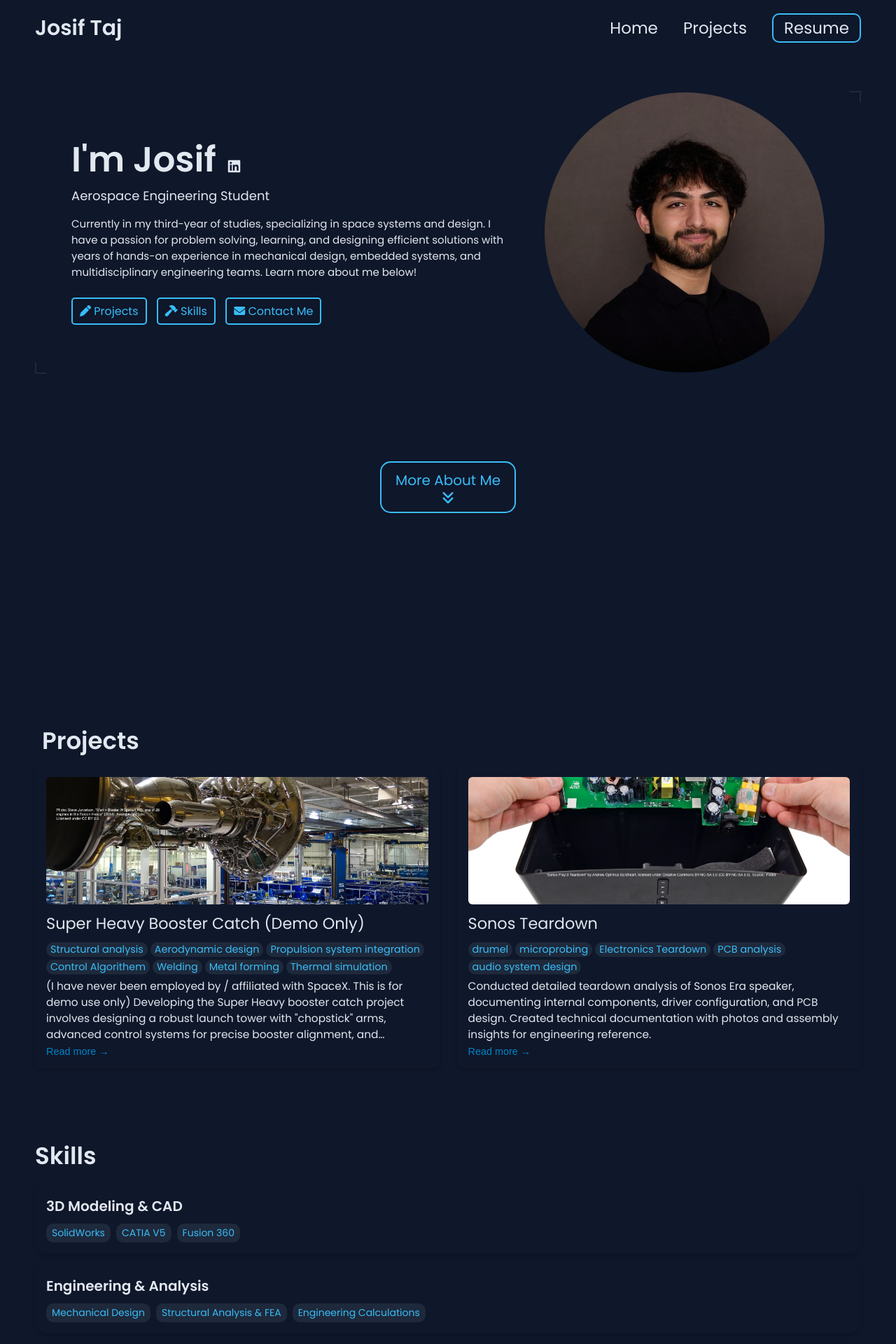
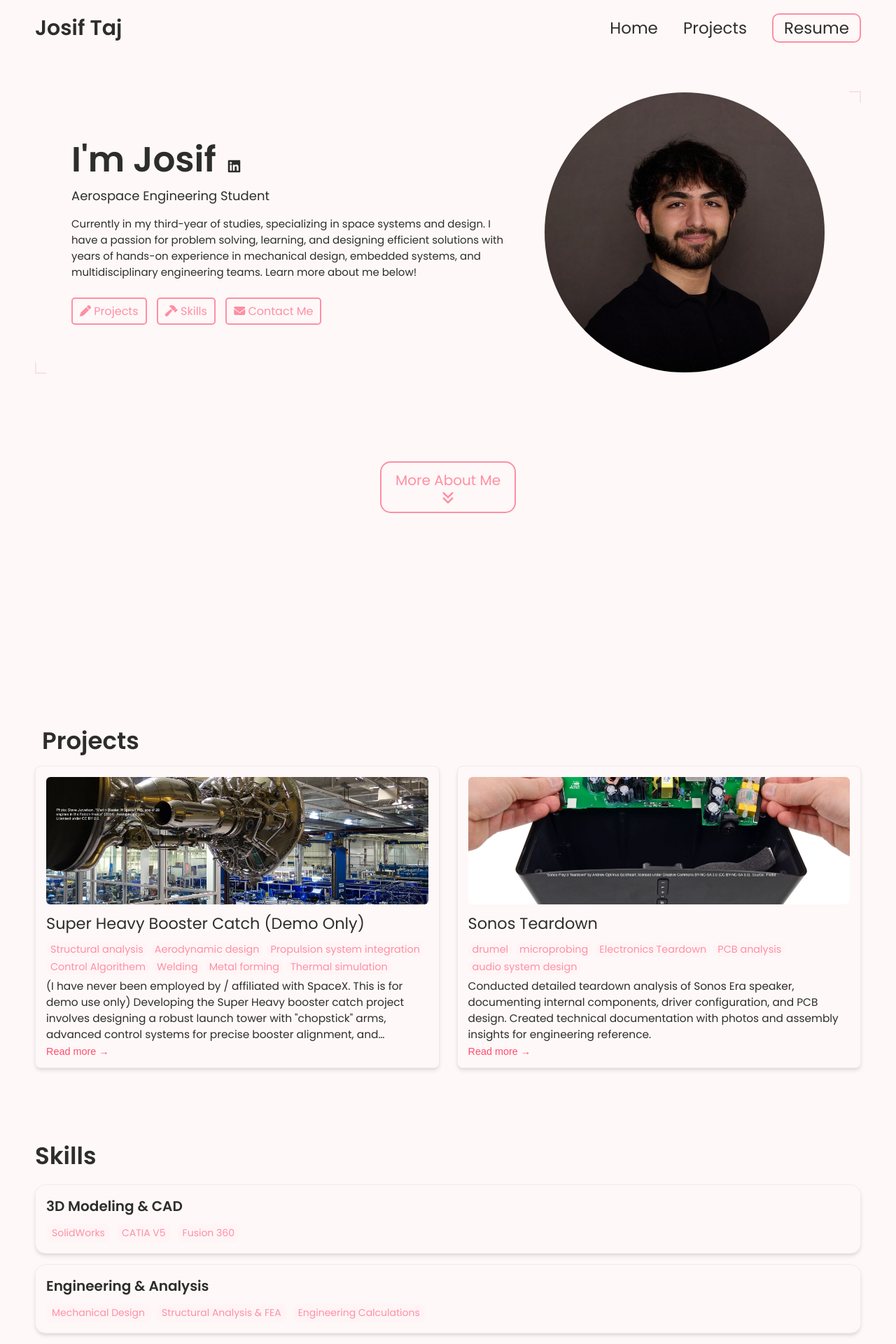
Before and after one commit to JosifTaj/josiftaj.github.io, a Jekyll site: the page built from index.html, in a window 1280 px wide. Shown: the top 1920 px of the page at 70% size. Built offline with Jekyll 4.4.1, drawn with Linux system fonts in a browser that asks for light colours.

Commit message:
Testing theme colors in _config.yml
Updated color scheme for the theme in _config.yml.

```diff
--- a/_config.yml
+++ b/_config.yml
@@ -81,12 +81,12 @@ formspree-key:   https://formspree.io/f/{8-digit key}
 
 # Active theme (Update this to switch themes). Make sure to keep the indentation the samne.
 colors:
-  text: "#e2e8f0"
-  border: "#1e293b"
-  link: "#38bdf8"
-  highlight: "#0284c7"
-  background: "#0f172a"
-  light_background: "#1e293b"
+  text: "#2d2d2d"
+  border: "#f8e2e2"
+  link: "#ff8fa3"
+  highlight: "#ff4d6d"
+  background: "#fff8f8"
+  light_background: "#fff5f6"
 
 # A few examples.
 # basic theme:
```
